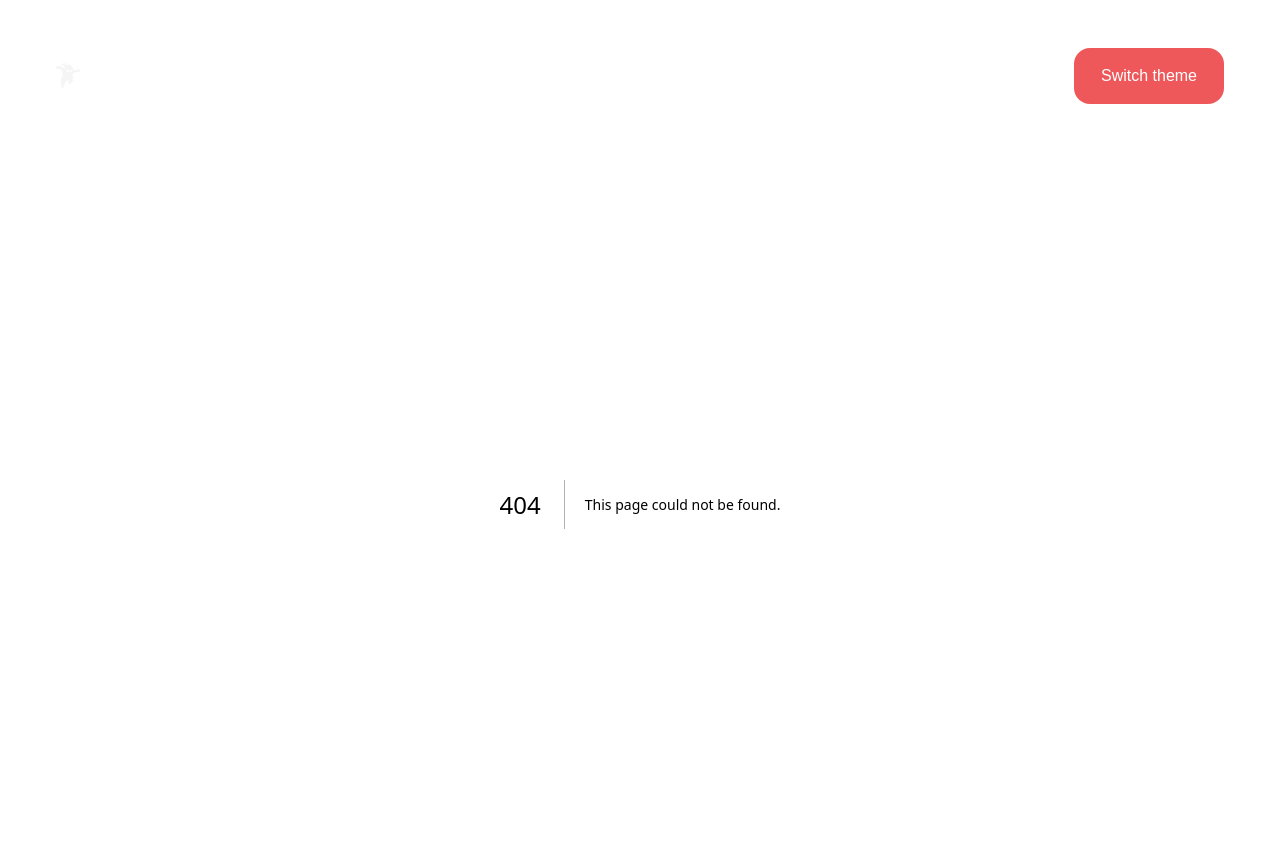
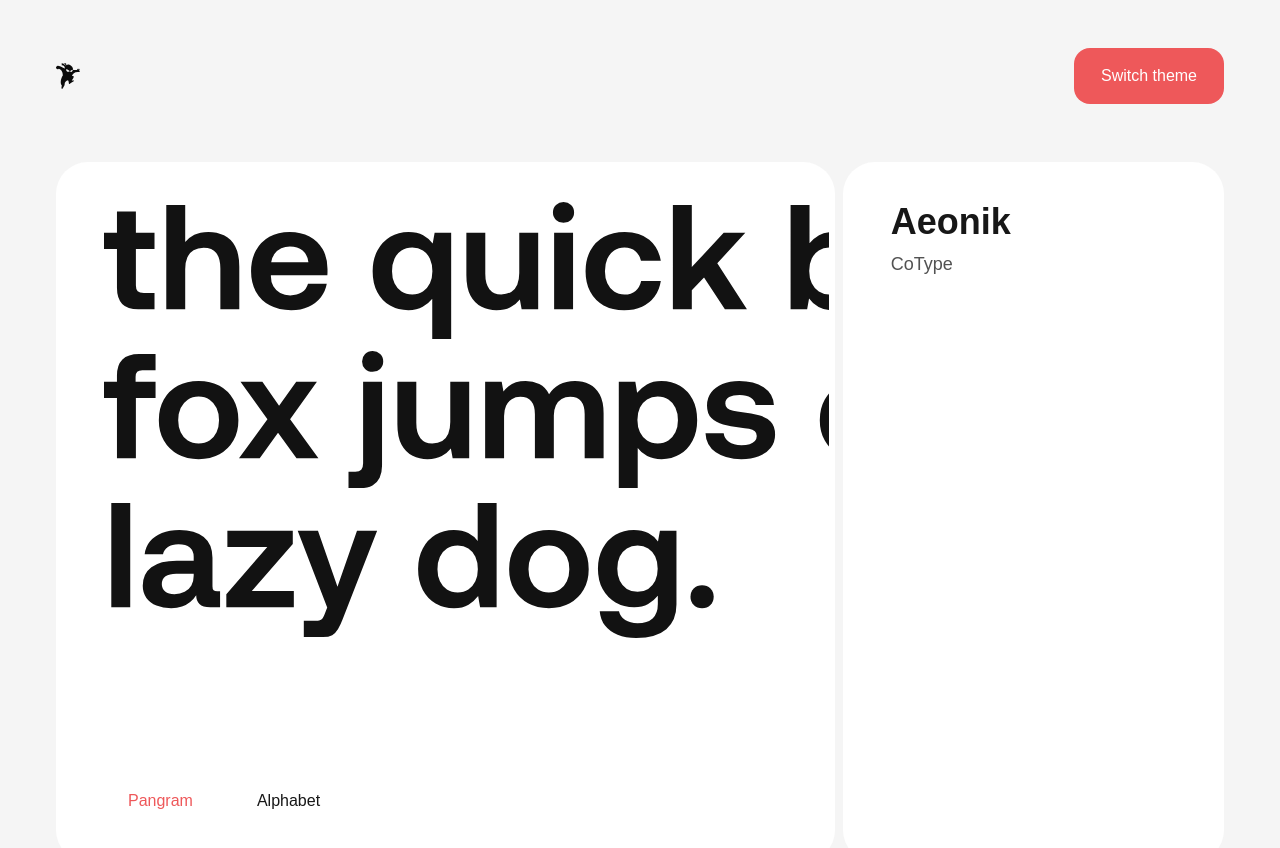
Before and after one commit to daproclaima/fonts-ninja-tech-test, a Next.js app: page /font/100201 in a window 1280 px wide. Before the commit this address had no page. Shown: the top 848 px of the page. Built offline with nearby package versions, Linux system fonts and the light colour scheme; no server answers.

Commit message:
feat(pages): add font details page

```diff
--- a/src/app/_assets/FontsNinjaSvg.tsx
+++ b/src/app/_assets/FontsNinjaSvg.tsx
@@ -3,7 +3,7 @@ export default function FontsNinjaSvg() {
     <svg
       width="24"
       height="26"
-      className="fill-background dark:fill-foreground"
+      className="fill-foreground dark:fill-background"
       viewBox="0 0 24 26"
       fill="#FEFEFE"
       xmlns="http://www.w3.org/2000/svg"
--- a/src/app/_components/FontCard.tsx
+++ b/src/app/_components/FontCard.tsx
@@ -19,7 +19,7 @@ export interface FontCardProps {
     formatedPrice: string;
   } | null;
   totalFonts: number;
-  url: string;
+  id: number;
 }
 
 export const FontCard = ({
@@ -28,10 +28,10 @@ export const FontCard = ({
   images,
   price,
   totalFonts,
-  url,
+  id,
 }: FontCardProps) => {
   return (
-    <Link href={url}>
+    <Link href={`/font/${String(id)}`}>
       <div className="w-[437px] h-[314px] flex flex-col pt-12 pr-[42px] pb-12 pl-14 gap-[33px] overflow-hidden rounded-4xl bg-white dark:bg-dark-gray">
         <div className="max-w-[334px] max-h-[153px] flex items-center justify-start overflow-hidden aspect-video">
           <div
--- /dev/null
+++ b/src/app/api/familyDetails/[id]/route.ts
@@ -0,0 +1,25 @@
+import { NextResponse } from "next/server";
+import familyDetails from "@/data/fontDetails.json";
+
+export async function GET(
+  _: Request,
+  { params }: { params: Promise<{ id: string }> },
+) {
+  const { id } = await params;
+
+  try {
+    if (!id) {
+      return NextResponse.json(
+        { error: `No font id provided` },
+        { status: 404 },
+      );
+    }
+
+    return NextResponse.json(familyDetails, { status: 200 });
+  } catch {
+    return NextResponse.json(
+      { error: "Failed to fetch font details" },
+      { status: 500 },
+    );
+  }
+}
--- a/src/app/api/familyDetails/route.ts
+++ /dev/null
@@ -1,6 +0,0 @@
-import { NextResponse } from "next/server";
-import familyDetails from "@/data/fontDetails.json";
-
-export async function GET() {
-  return NextResponse.json(familyDetails);
-}
--- /dev/null
+++ b/src/app/font/[id]/page.tsx
@@ -0,0 +1,107 @@
+import type { Metadata } from "next";
+import { FontDetails } from "../_components/FontDetails";
+
+interface FontDetailsResponse {
+  idFont: number;
+  url: string;
+  price?: {
+    formatedPrice: string;
+    amount: number;
+    currency: string;
+  } | null;
+  idFamily: string;
+  name: string;
+  totalFonts: number;
+  foundry: {
+    id: string;
+    name: string;
+  };
+  images: {
+    alphabet: {
+      svg: string;
+      width: number;
+      height: number;
+    };
+    pangram: {
+      svg: string;
+      width: number;
+      height: number;
+    };
+  };
+}
+
+async function getFontDetails(id: string): Promise<FontDetailsResponse> {
+  const response = await fetch(
+    `${process.env.NEXT_PUBLIC_BASE_URL}/api/familyDetails/${id}`,
+    {
+      next: { revalidate: 3600 },
+    },
+  );
+
+  if (!response.ok) {
+    throw new Error("Failed to fetch font details");
+  }
+
+  return response.json();
+}
+
+export default async function Id({
+  params,
+}: {
+  params: Promise<{ id: string }>;
+}) {
+  const { id } = await params;
+
+  let fontDetails: FontDetailsResponse | null = null;
+  let error: string | null = null;
+
+  try {
+    fontDetails = await getFontDetails(id);
+  } catch (err) {
+    error = err instanceof Error ? err.message : "Failed to load font details";
+  }
+
+  if (error || !fontDetails) {
+    return (
+      <div className="w-full pt-[58px] pb-[251px]">
+        <main className="flex items-center justify-center min-h-[400px]">
+          <div className="rounded-lg bg-red-50 p-4">
+            <p className="text-red-800">{error || "Font not found"}</p>
+          </div>
+        </main>
+      </div>
+    );
+  }
+
+  return (
+    <div className="w-full">
+      <main className="pt-[58px] pb-[251px] mx-auto">
+        <FontDetails
+          name={fontDetails.name}
+          foundry={fontDetails.foundry}
+          images={fontDetails.images}
+        />
+      </main>
+    </div>
+  );
+}
+
+export async function generateMetadata({
+  params,
+}: {
+  params: Promise<{ id: string }>;
+}): Promise<Metadata> {
+  const { id } = await params;
+
+  try {
+    const fontDetails = await getFontDetails(id);
+    return {
+      title: `${fontDetails.name} | Tech Test`,
+      description: `Explore ${fontDetails.name} font family with ${fontDetails.totalFonts} styles from ${fontDetails.foundry.name}`,
+    };
+  } catch {
+    return {
+      title: "Font Not Found | Tech Test",
+    };
+  }
+}
--- /dev/null
+++ b/src/app/font/_components/FontDetails.tsx
@@ -0,0 +1,83 @@
+"use client";
+
+import { useState } from "react";
+
+export interface FontDetailsImage {
+  svg: string;
+  width: number;
+  height: number;
+}
+
+export interface FontDetailsProps {
+  name: string;
+  foundry: {
+    id: string;
+    name: string;
+  };
+  images: {
+    alphabet: FontDetailsImage;
+    pangram: FontDetailsImage;
+  };
+}
+
+type ImageType = "pangram" | "alphabet";
+
+export const FontDetails = ({ name, foundry, images }: FontDetailsProps) => {
+  const [activeImage, setActiveImage] = useState<ImageType>("pangram");
+
+  const currentImage = images[activeImage];
+
+  return (
+    <div className="flex flex-row w-full gap-2">
+      <div className="w-2/3 h-[700px] pt-10 pr-1.5 pl-12 pb-[37px] flex flex-col justify-between rounded-4xl bg-white dark:bg-dark-gray">
+        <div className="w-full h-[450px] flex items-center justify-center overflow-hidden">
+          <div className="w-full h-full flex items-center justify-start overflow-hidden">
+            <div
+              // biome-ignore lint/security/noDangerouslySetInnerHtml: images are SVG strings from our server
+              dangerouslySetInnerHTML={{ __html: currentImage.svg }}
+              style={{
+                aspectRatio: `${currentImage.width} / ${currentImage.height}`,
+              }}
+              className="w-full h-full"
+            />
+          </div>
+        </div>
+        <div className="flex gap-4">
+          <button
+            type="button"
+            onClick={() => setActiveImage("pangram")}
+            className={`px-6 py-3 font-medium transition-all ${
+              activeImage === "pangram"
+                ? "text-coral"
+                : "text-neutral-900 dark:text-gray-25"
+            }`}
+          >
+            Pangram
+          </button>
+          <button
+            type="button"
+            onClick={() => setActiveImage("alphabet")}
+            className={`px-6 py-3 rounded-2xl font-medium transition-all ${
+              activeImage === "alphabet"
+                ? "text-coral"
+                : "text-neutral-900 dark:text-gray-25"
+            }`}
+          >
+            Alphabet
+          </button>
+        </div>
+      </div>
+
+      <div className="w-1/3 h-[700px] py-10 px-12 flex flex-col gap-6 rounded-4xl bg-white dark:bg-dark-gray">
+        <div>
+          <h1 className="text-4xl font-bold text-neutral-900 dark:text-gray-25 mb-2">
+            {name}
+          </h1>
+          <p className="text-lg text-neutral-600 dark:text-gray-10">
+            {foundry.name}
+          </p>
+        </div>
+      </div>
+    </div>
+  );
+};
--- a/src/app/page.tsx
+++ b/src/app/page.tsx
@@ -96,7 +96,7 @@ export default async function Home({
                   images={font.images}
                   price={font.price}
                   totalFonts={font.totalFonts}
-                  url={font.url}
+                  id={font.idFont}
                 />
               ))}
             </div>
@@ -123,7 +123,6 @@ export async function generateMetadata({
   const { page: pageParam } = await searchParams;
   const currentPage = pageParam ? parseInt(pageParam, 10) : 1;
 
-  console.log("currentPage$: ", currentPage);
   return {
     title: `Tech Test | Home - Page ${currentPage}`,
   };
```
Also changed, not shown: 2 other files (tests, documents, lock files or other folders).
